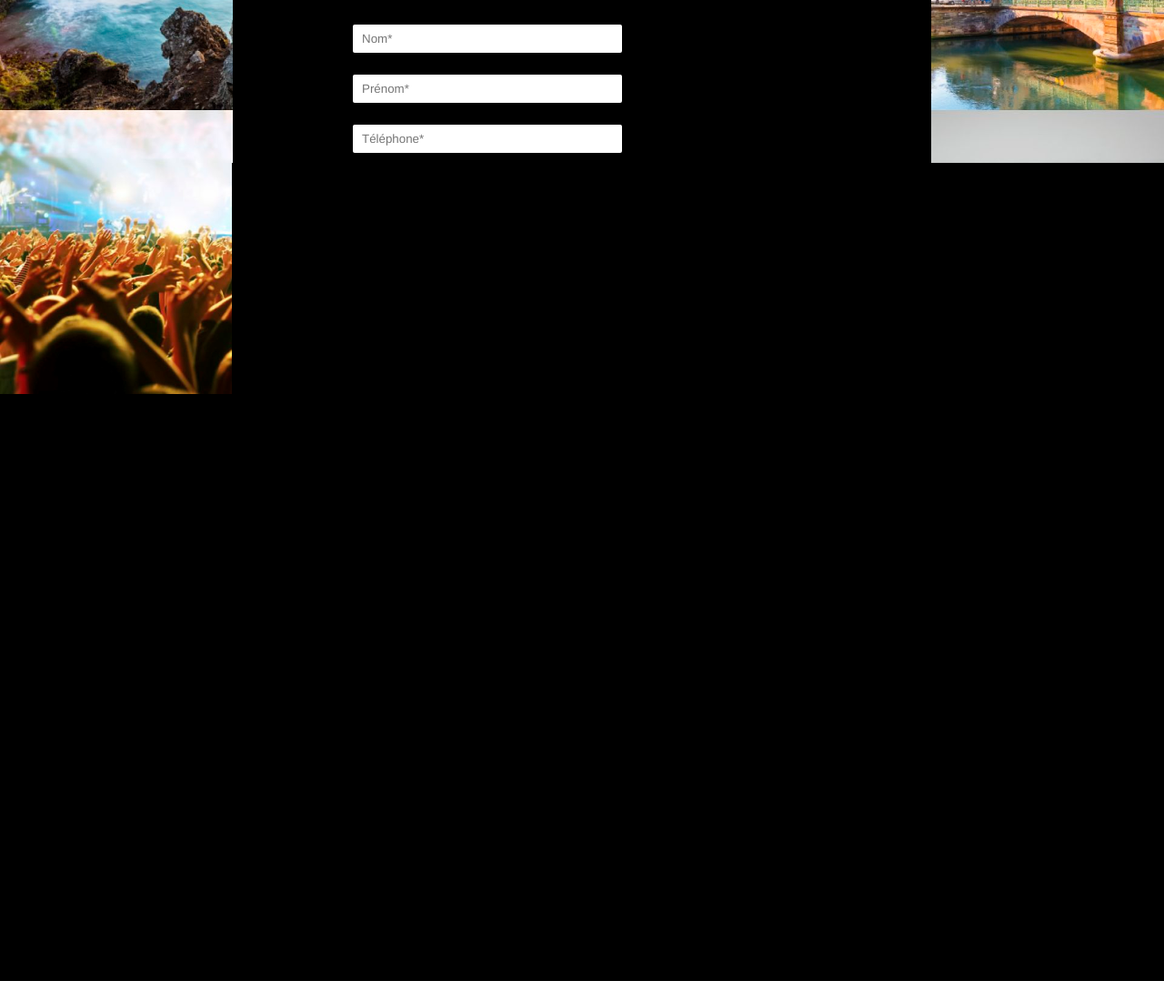
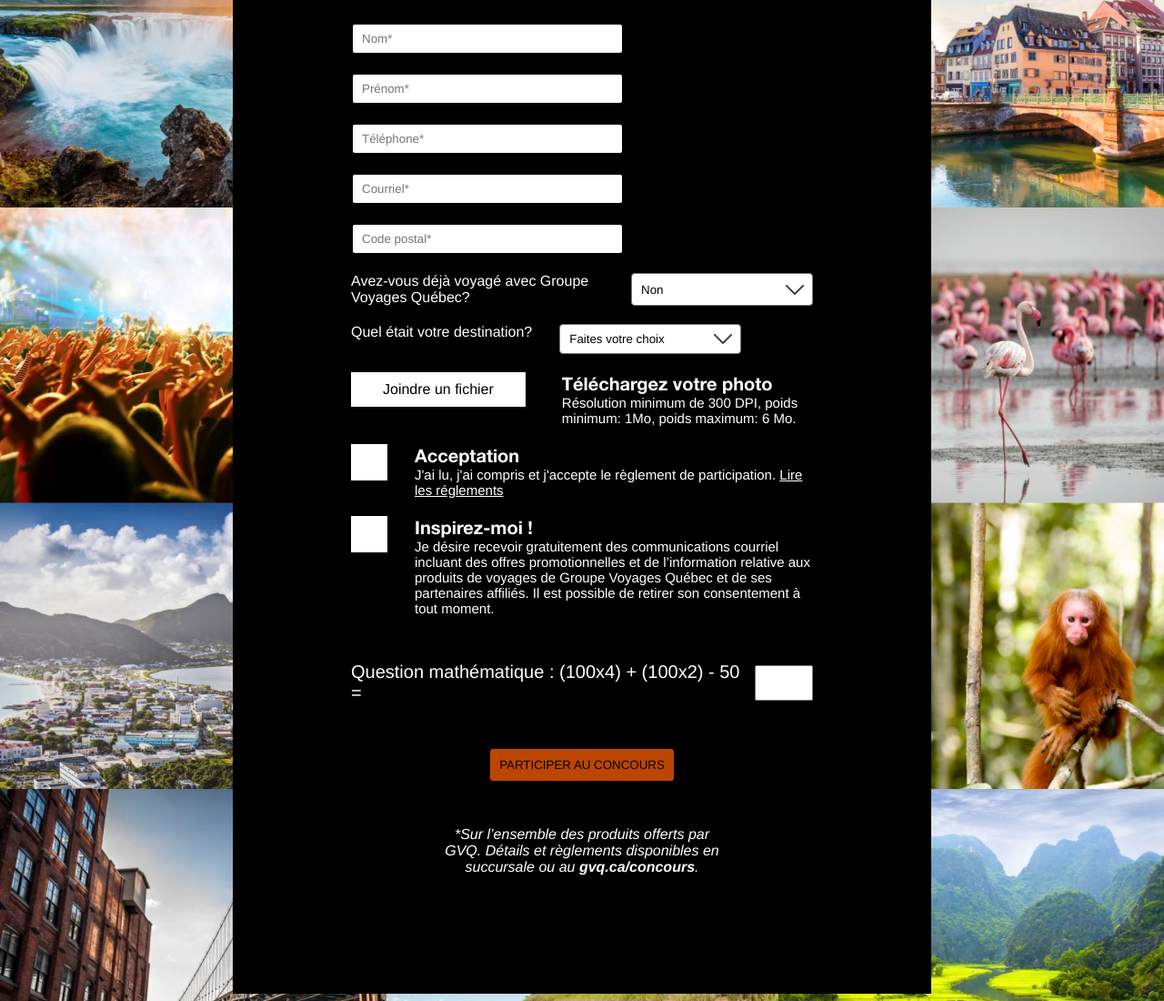
Before and after one commit to crxillusion/woxlink, a plain HTML site: page index.html in a window 1280 px wide. Shown: the part 838-1938 px from the top of the page at 91% size. Before the commit the page ends 1916 px from the top, so only its background shows below. Drawn offline with Linux system fonts and the light colour scheme.

Commit message:
select boxes ready

```diff
--- a/style.css
+++ b/style.css
@@ -135,7 +135,7 @@ a {
     background-image: url('1.jpg');
     background-size: contain;
     background-position: center;
-    padding-top: 200px;
+    padding: 200px 0;
 }
 
 .form {
@@ -244,6 +244,17 @@ a {
 
 .select {
     min-width: 200px;
+    padding: 8px 10px;
+    border-radius: 4px;
+    -webkit-appearance: none;
+    -moz-appearance: none;
+    appearance: none;
+    background: url(arrow.png) 95% / 15% no-repeat #fff;
+    background-size: 20px;
+}
+
+.select::-ms-expand {
+    display: none; /* remove default arrow on ie10 and ie11 */
 }
 
 .select1 {
```
Also changed, not shown: arrow.png (added).
